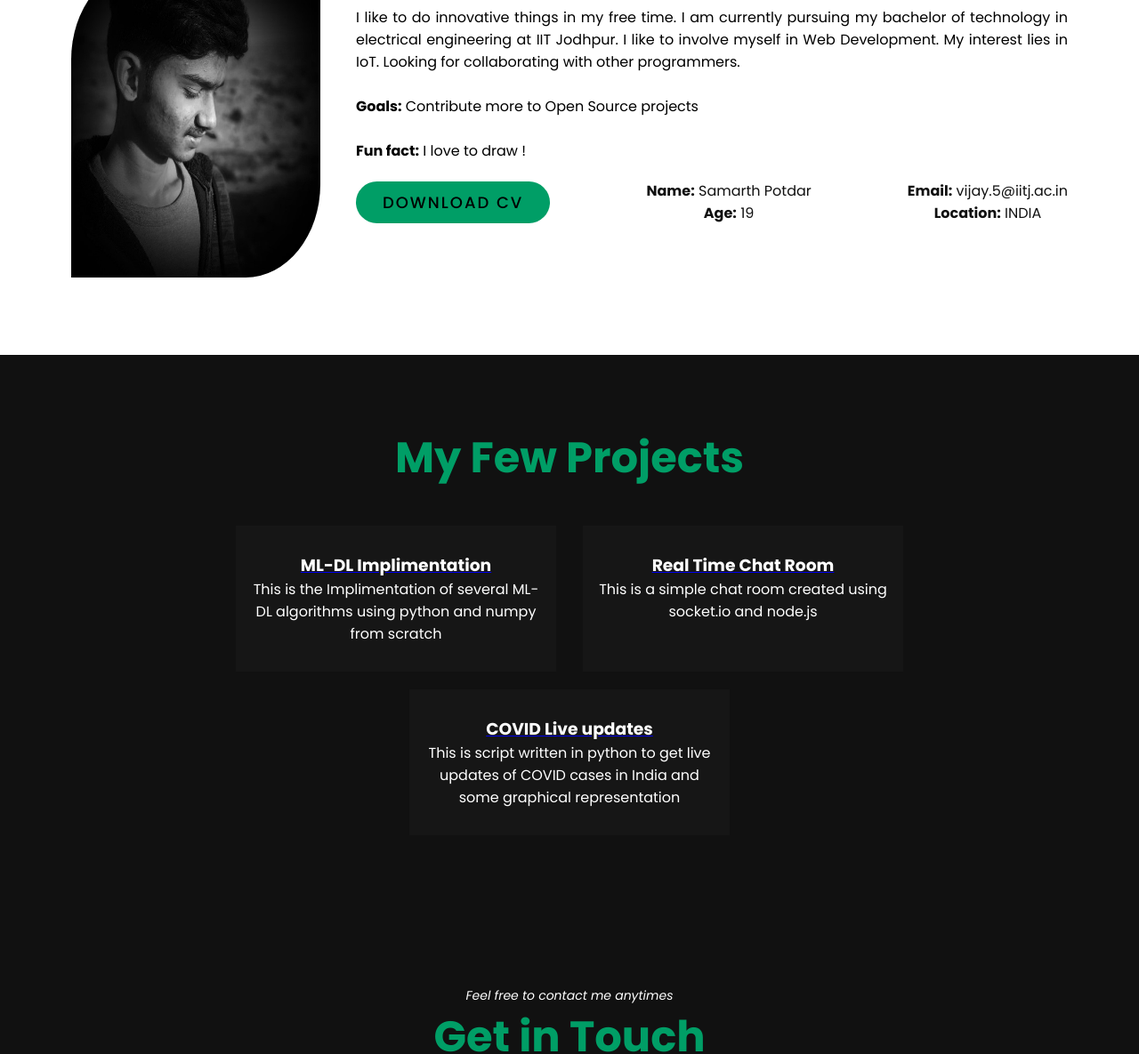
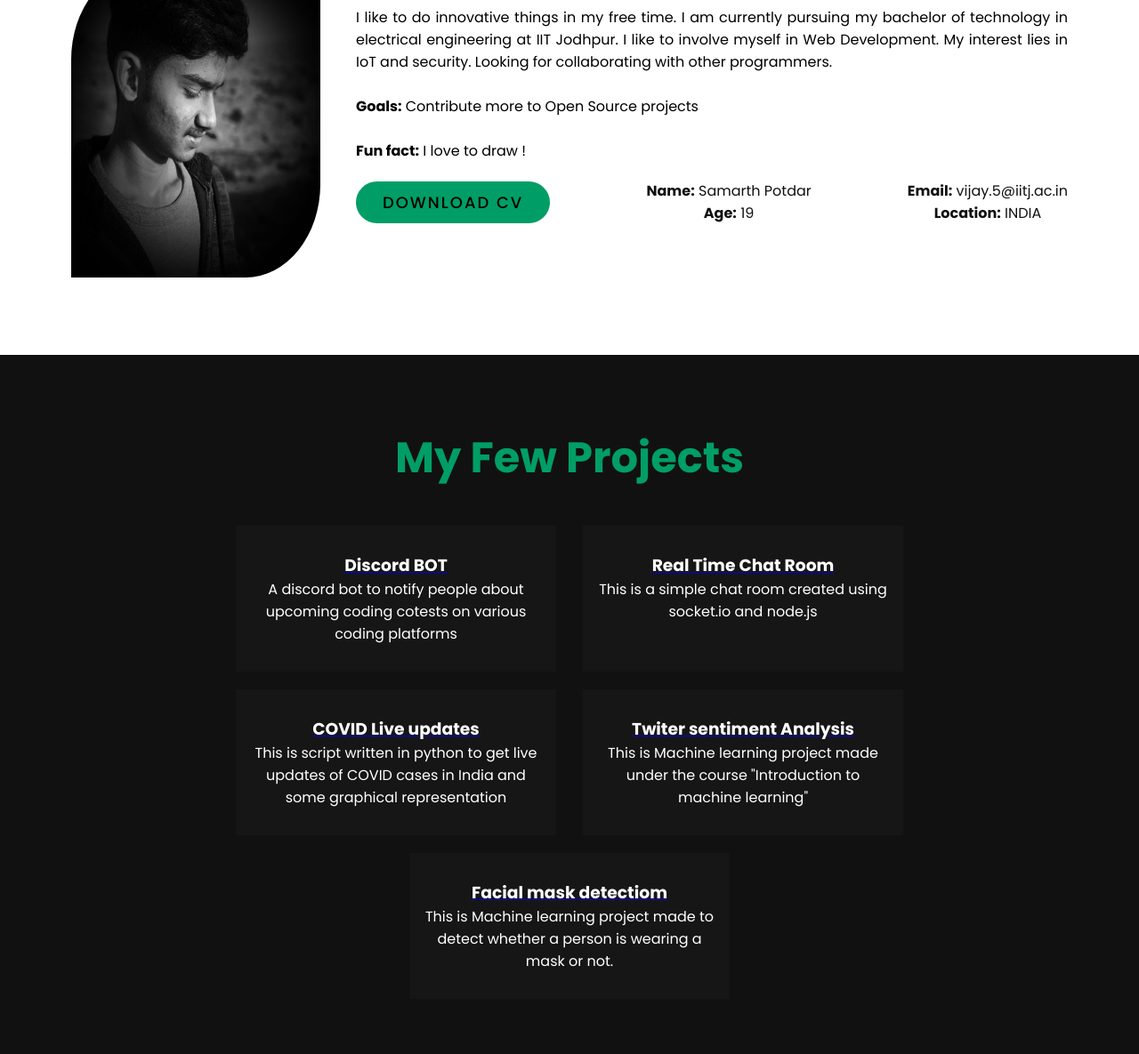
Before and after one commit to samarth-1729/samarth-1729.github.io, a plain HTML site: page index.html in a window 1280 px wide. Shown: the part 1041-2226 px from the top of the page at 89% size. Drawn offline with Linux system fonts and the light colour scheme.

Commit message:
new changes added

```diff
--- a/index.html
+++ b/index.html
@@ -45,7 +45,7 @@
                 <h2>I'm <b>Samarth Potdar</b>, a student and an enthusiastic learner.</h2>
                 <p>I like to do innovative things in my free time.
                     I am currently pursuing my bachelor of technology in electrical engineering at IIT Jodhpur.
-                    I like to involve myself in Web Development. My interest lies in IoT.
+                    I like to involve myself in Web Development. My interest lies in IoT and security.
                     Looking for collaborating with other programmers.
                 </p><br>
                 <p><b>Goals:</b> Contribute more to Open Source projects</p><br>
@@ -74,8 +74,8 @@
         </div>
         <div class="content">
             <div class="servicesBx">
-                <a href="https://github.com/samarth-1729/ML-DL-implementation" target="_blank"><h3 style="color:white; outline:none">ML-DL Implimentation</h3></a>
-                <p>This is the Implimentation of several ML-DL algorithms using python and numpy from scratch</p>
+                <a href="https://github.com/mathrithms/EngineeringTimes-Contest-Bot" target="_blank"><h3 style="color:white; outline:none">Discord BOT</h3></a>
+                <p>A discord bot to notify people about upcoming coding cotests on various coding platforms</p>
             </div>
             <div class="servicesBx">
                 <a href="https://github.com/samarth-1729/real-time-chat-app" target="_blank"><h3 style="color:white; outline:none">Real Time Chat Room</h3></a>
@@ -84,6 +84,14 @@
             <div class="servicesBx">
                 <a href="https://github.com/samarth-1729/COVID-19_live_updates" target="_blank"><h3 style="color:white; outline:none">COVID Live updates</h3></a>
                 <p>This is script written in python to get live updates of COVID cases in India and some graphical representation</p>
+            </div>
+            <div class="servicesBx">
+                <a href="#" target="_blank"><h3 style="color:white; outline:none">Twiter sentiment Analysis</h3></a>
+                <p>This is Machine learning project made under the course "Introduction to machine learning"</p>
+            </div>
+            <div class="servicesBx">
+                <a href="#" target="_blank"><h3 style="color:white; outline:none">Facial mask detectiom</h3></a>
+                <p>This is Machine learning project made to detect whether a person is wearing a mask or not.</p>
             </div>
         </div>
     </section>
```
Also changed, not shown: 1 other file.
